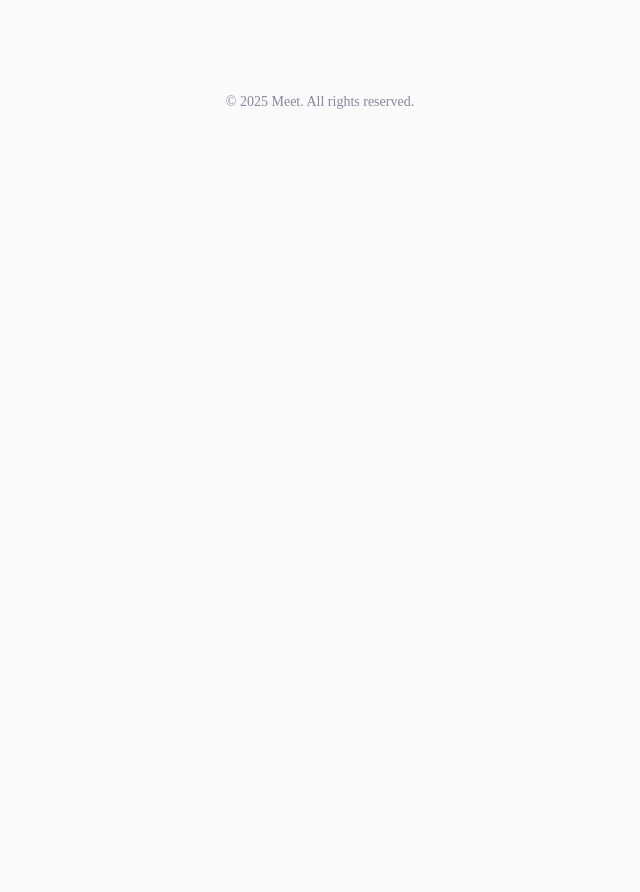
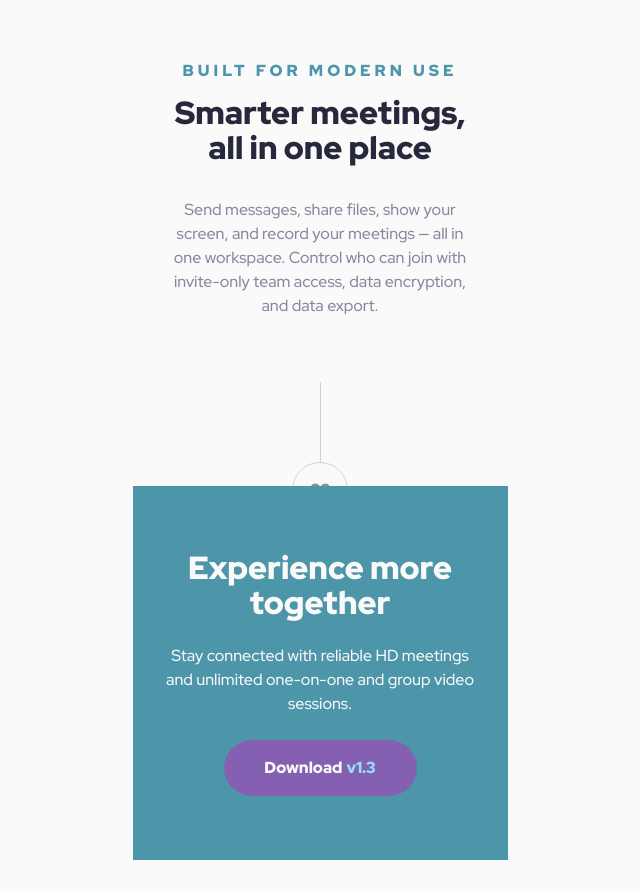
Before and after one commit to samirtamang33/meet-landing-page, a Next.js app: page / in a window 1280 px wide. Shown: the part 1250-2142 px from the top of the page, without its empty margins (320-960 px from the left). Before the commit the page ends 1392 px from the top, so only its background shows below. Built offline with nearby package versions, Linux system fonts and the light colour scheme.

Commit message:
complete footer

```diff
--- a/src/components/CircleNumber.module.css
+++ b/src/components/CircleNumber.module.css
@@ -23,7 +23,6 @@
 }
 
 .circleLine {
-  width: 1px;
   height: 5rem;
-  border: 0.5px solid var(--slate-300);
+  border-left: 1px solid var(--slate-300);
 }
--- a/src/components/Footer.js
+++ b/src/components/Footer.js
@@ -1,8 +1,25 @@
+import CircleNumber from "./CircleNumber";
 import styles from "./Footer.module.css";
+import Button from "./Button";
 
 const Footer = () => (
   <footer className={styles.footer}>
-    <p>© 2025 Meet. All rights reserved.</p>
+    <div className={styles.footerHero}>
+      <CircleNumber number="02" className={styles.CircleNumber} />
+      <div className={styles.footerContent}>
+        <h1>Experience more together</h1>
+        <p>
+          Stay connected with reliable HD meetings and unlimited one-on-one and
+          group video sessions.
+        </p>
+
+        <div className={styles.footerButton}>
+          <Button variant="secondary" className={styles.footerBtn}>
+            Download <span>v1.3</span>
+          </Button>
+        </div>
+      </div>
+    </div>
   </footer>
 );
 
--- a/src/components/Footer.module.css
+++ b/src/components/Footer.module.css
@@ -1,6 +1,51 @@
-.footer {
-  padding: 2rem 0;
+.footerHero {
+  display: flex;
+  flex-direction: column;
+  justify-content: center;
+  align-items: center;
+  position: relative;
+}
+
+.circleNumber {
+  position: relative;
+  z-index: 1;
+}
+
+.footerContent {
+  display: flex;
+  flex-direction: column;
+  padding: var(--spacing-800) var(--spacing-400);
+  gap: var(--spacing-300);
+  background-color: var(--cyan-600);
+  font-family: var(--font-family-red-hat);
   text-align: center;
-  color: var(--slate-600);
-  font-size: 0.875rem;
+  position: relative;
+  top: -2rem;
+  z-index: 100;
 }
+
+.footerContent h1 {
+  font-size: 2rem;
+  color: var(--white);
+  font-weight: var(--font-weight-black);
+  line-height: var(--line-height-tight);
+  letter-spacing: var(--letter-spacing-none);
+}
+
+.footerContent p {
+  font-size: var(--font-size-sm);
+  color: var(--white);
+  font-weight: var(--font-weight-medium);
+  line-height: var(--line-height-loose);
+  letter-spacing: var(--letter-spacing-none);
+}
+
+.footerButton {
+  display: flex;
+  justify-content: center;
+  align-items: center;
+}
+
+.footerBtn {
+  width: 12.0625rem;
+}
--- a/src/components/MainContent.js
+++ b/src/components/MainContent.js
@@ -31,6 +31,19 @@ const MainContent = () => (
         height={144}
       />
     </div>
+    <div className={styles.textContent}>
+      <div className={styles.title}>
+        <h2>Built for modern use</h2>
+        <h1>Smarter meetings, all in one place</h1>
+      </div>
+      <div className={styles.descriptions}>
+        <p>
+          Send messages, share files, show your screen, and record your meetings
+          — all in one workspace. Control who can join with invite-only team
+          access, data encryption, and data export.
+        </p>
+      </div>
+    </div>
   </div>
 );
 
--- a/src/components/MainContent.module.css
+++ b/src/components/MainContent.module.css
@@ -20,3 +20,47 @@
   border-radius: 0.5rem;
   overflow: hidden;
 }
+
+.textContent {
+  display: flex;
+  flex-direction: column;
+  justify-content: center;
+  align-items: center;
+  gap: var(--spacing-400);
+}
+
+.title {
+  display: flex;
+  flex-direction: column;
+  justify-content: center;
+  align-items: center;
+  gap: var(--spacing-200);
+  font-family: var(--font-family-red-hat);
+  text-align: center;
+}
+
+.title h2 {
+  font-size: var(--font-size-sm);
+  line-height: var(--line-height-tight);
+  letter-spacing: var(--letter-spacing-wide);
+  color: var(--cyan-600);
+  font-weight: var(--font-weight-black);
+  text-transform: uppercase;
+}
+
+.title h1 {
+  font-size: 2rem;
+  line-height: var(--line-height-tight);
+  letter-spacing: var(--letter-spacing-none);
+  font-weight: var(--font-weight-black);
+  color: var(--slate-900);
+}
+
+.descriptions p {
+  text-align: center;
+  font-family: var(--font-family-red-hat);
+  font-weight: var(--font-weight-medium);
+  line-height: var(--line-height-loose);
+  letter-spacing: var(--letter-spacing-none);
+  color: var(--slate-600);
+}
```
